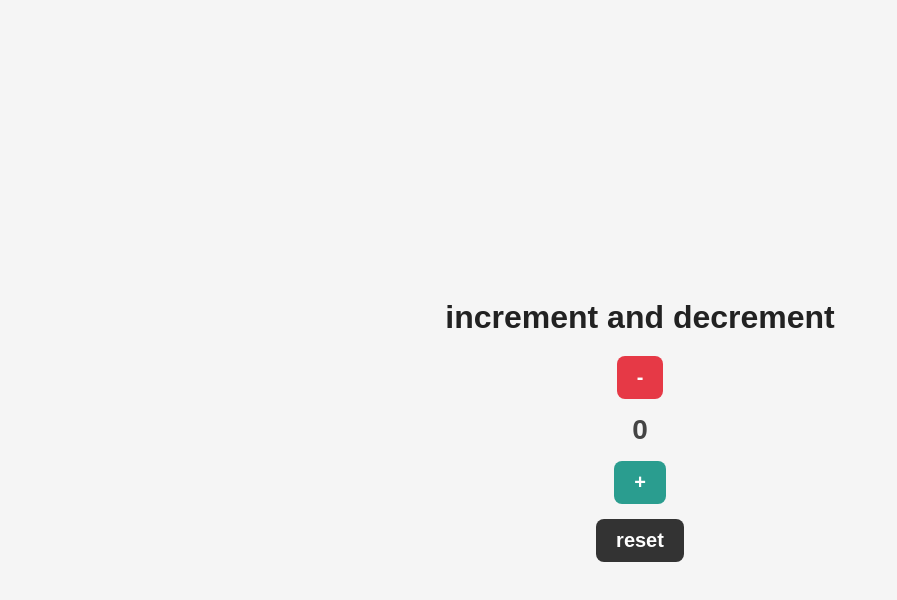
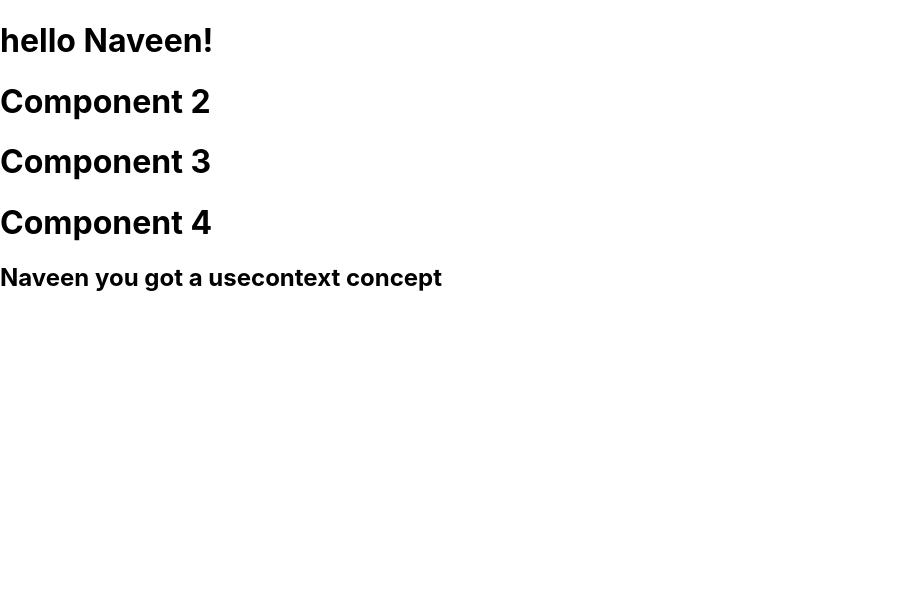
Before and after one commit to Naveenmehta81/REACTTASK, a React (Create React App) app in the folder reactmini/reactmini/: page / in a window 1280 px wide. Shown: the top 600 px of the page, without its empty margins (0-897 px from the left). Built offline with nearby package versions, Linux system fonts and the light colour scheme.

Commit message:
props driling and usecontext

```diff
--- a/reactmini/reactmini/src/App.js
+++ b/reactmini/reactmini/src/App.js
@@ -1,9 +1,11 @@
 
 import './App.css';
 import IncordecCounter from './counter.js';
+import PropsDrilling from './concept/Propsdrilling.js'
+import Component1 from './concept/Usecontext.js'
 function App() {
   return (
-    <IncordecCounter/>
+      <Component1/>
   );
 }
 
--- /dev/null
+++ b/reactmini/reactmini/src/concept/Propsdrilling.js
@@ -0,0 +1,40 @@
+import React from 'react'
+import { useState } from 'react';
+
+function PropsDrilling () {
+    const[User , setUser] = useState("Naveen");
+  return (
+    <div>
+        <h1>`hello champ ${User}`</h1>
+        <Component2 user={User}/>
+
+    </div>
+  )
+}
+
+function Component2({ user }) {
+  return (
+    <>
+      <h1>Component 2</h1>
+      <Component3 user={user} />
+    </>
+  );
+}
+function Component3({ user }) {
+  return (
+    <>
+      <h1>Component 3</h1>
+    <h2>{`heloo ${user} again!`}</h2>
+    </>
+  );
+}
+
+
+
+
+
+export default PropsDrilling;
+
+// in this we understand props drilling
+//Even though component 2 did not need the state, it had to pass the state along so that it could reach component 3.
+// SO now overcome to it many solution but we go to our hook is - usecontext
--- /dev/null
+++ b/reactmini/reactmini/src/concept/Usecontext.js
@@ -0,0 +1,47 @@
+import React from 'react'
+import { useState , createContext , useContext } from 'react';
+
+const usercontext = createContext();
+
+ function Component1()  {
+    const[user , setUser ] = useState("Naveen");
+  return (
+    <div>
+        <usercontext.Provider  value={user}>
+                           <h1>{`hello  ${user}!`}</h1>
+        <Component2/>
+        </usercontext.Provider>
+
+
+    </div>
+  )
+}
+
+function Component2() {
+  return (
+    <>
+      <h1>Component 2</h1>
+      <Component3 />
+    </>
+  );
+}
+function Component3() {
+  return (
+    <>
+      <h1>Component 3</h1>
+      <Component4 />
+    </>
+  );
+}function Component4() {
+ const user = useContext(usercontext);
+
+  return (
+    <>
+      <h1>Component 4</h1>
+      <h2>{` ${user} you got a usecontext concept `}</h2>
+    </>
+  );
+}
+
+
+export default  Component1 ;
--- a/reactmini/reactmini/src/index.js
+++ b/reactmini/reactmini/src/index.js
@@ -54,9 +54,9 @@ import reportWebVitals from './reportWebVitals';
 
 const root = ReactDOM.createRoot(document.getElementById('root'));
 root.render(
-  <React.StrictMode>
+
     <App />
-  </React.StrictMode>
+
 
 
 
```
